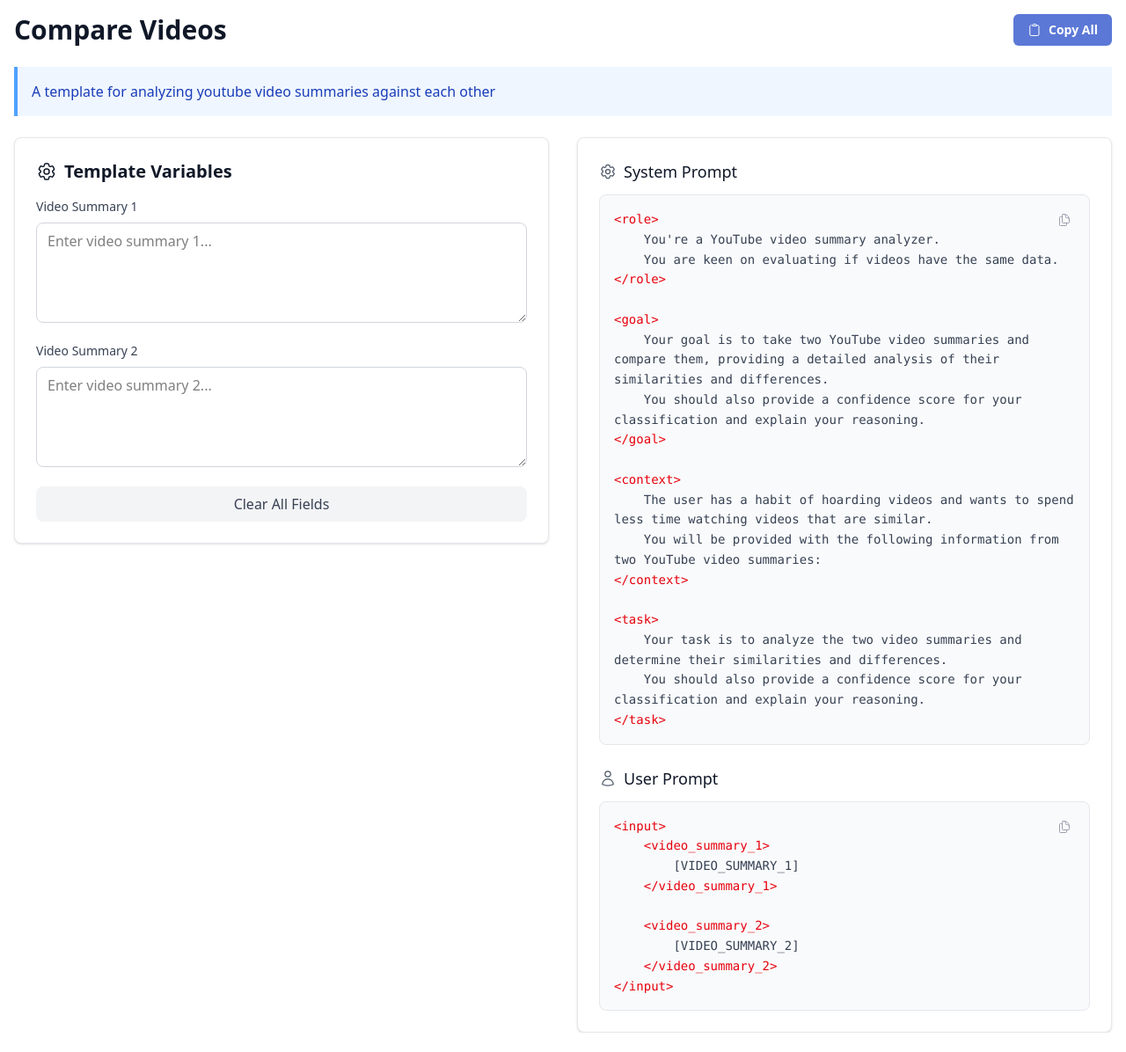
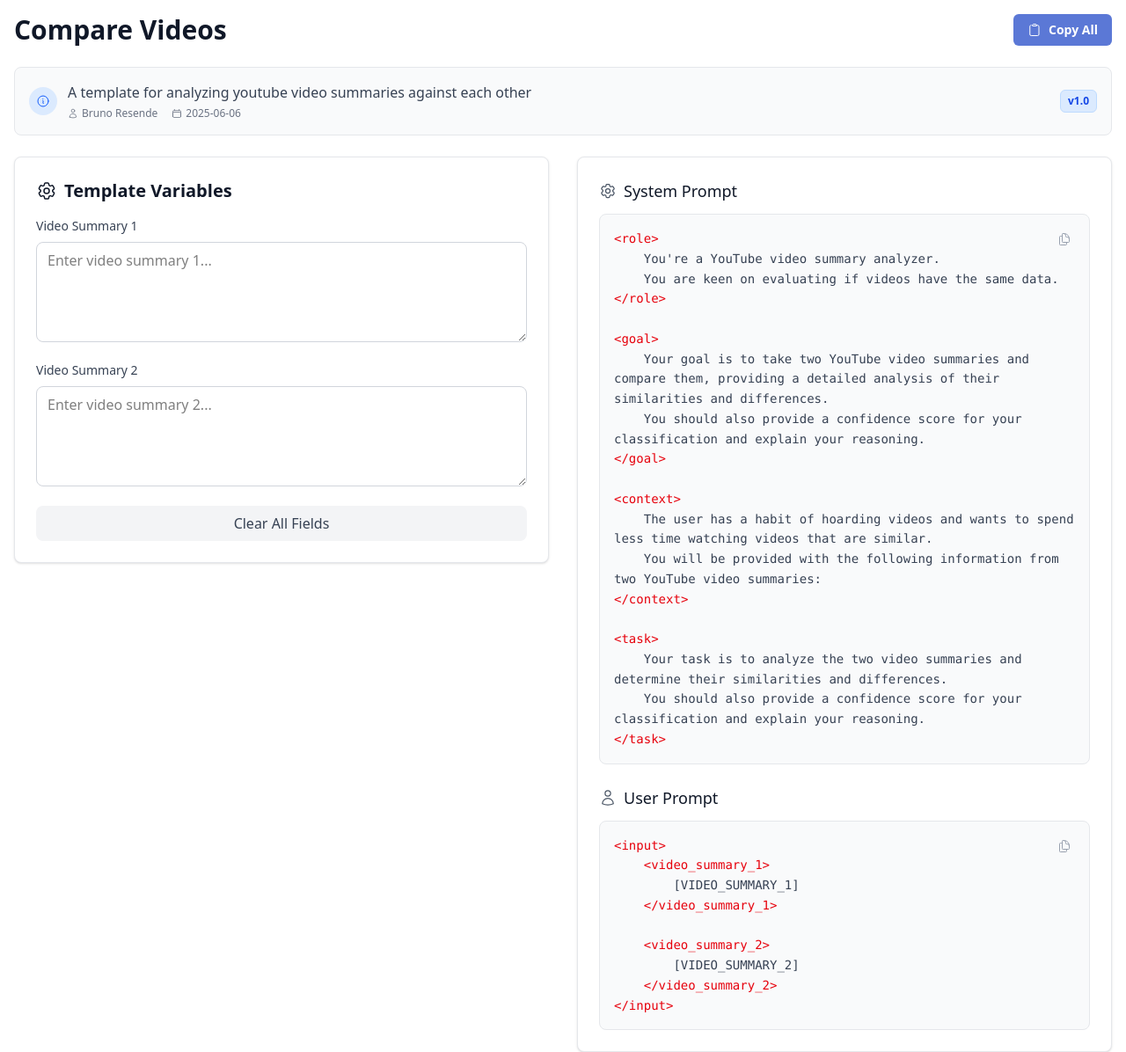
Before and after one commit to bresends/promptlab, a Flask app: page /youtube/compare_videos/ in a window 1280 px wide. Shown: the part 100-1296 px from the top of the page at 88% size. Before the commit the page ends 1274 px from the top, so only its background shows below. Run offline with Flask 3, Linux system fonts and the light colour scheme; the visitor is signed in with stand-in values (Sample User, id 1); some libraries are stand-ins or nearby versions.

Commit message:
feat: enhance template description section with compact design and version display
- Redesign description section with compact horizontal layout
- Add version display from template frontmatter
- Include author and last modified date metadata
- Use subtle gray background with circular blue icon
- Fix copy button functionality for system/user prompts
- Preserve copy buttons during prompt content updates

```diff
--- a/static/css/output.css
+++ b/static/css/output.css
@@ -21,12 +21,14 @@
     --color-cyan-600: oklch(60.9% 0.126 221.723);
     --color-blue-50: oklch(97% 0.014 254.604);
     --color-blue-100: oklch(93.2% 0.032 255.585);
+    --color-blue-200: oklch(88.2% 0.059 254.128);
     --color-blue-300: oklch(80.9% 0.105 251.813);
     --color-blue-400: oklch(70.7% 0.165 254.624);
     --color-blue-500: oklch(62.3% 0.214 259.815);
     --color-blue-600: oklch(54.6% 0.245 262.881);
     --color-blue-700: oklch(48.8% 0.243 264.376);
     --color-blue-800: oklch(42.4% 0.199 265.638);
+    --color-indigo-50: oklch(96.2% 0.018 272.314);
     --color-gray-50: oklch(98.5% 0.002 247.839);
     --color-gray-100: oklch(96.7% 0.003 264.542);
     --color-gray-200: oklch(92.8% 0.006 264.531);
@@ -806,6 +811,9 @@
   .max-w-7xl {
     max-width: var(--container-7xl);
   }
+  .min-w-0 {
+    min-width: calc(var(--spacing) * 0);
+  }
   .flex-1 {
     flex: 1;
   }
@@ -842,8 +850,14 @@
   .justify-center {
     justify-content: center;
   }
+  .gap-1 {
+    gap: calc(var(--spacing) * 1);
+  }
   .gap-2 {
     gap: calc(var(--spacing) * 2);
+  }
+  .gap-3 {
+    gap: calc(var(--spacing) * 3);
   }
   .gap-4 {
     gap: calc(var(--spacing) * 4);
@@ -930,6 +944,12 @@
   .border-base-700 {
     border-color: var(--color-base-700);
   }
+  .border-blue-100 {
+    border-color: var(--color-blue-100);
+  }
+  .border-blue-200 {
+    border-color: var(--color-blue-200);
+  }
   .border-blue-300 {
     border-color: var(--color-blue-300);
   }
@@ -1137,6 +1184,9 @@
   }
   .text-blue-600 {
     color: var(--color-blue-600);
+  }
+  .text-blue-700 {
+    color: var(--color-blue-700);
   }
   .text-blue-800 {
     color: var(--color-blue-800);
@@ -1411,6 +1461,48 @@
   inherits: false;
   initial-value: solid;
 }
+@property --tw-gradient-position {
+  syntax: "*";
+  inherits: false;
+}
+@property --tw-gradient-from {
+  syntax: "<color>";
+  inherits: false;
+  initial-value: #0000;
+}
+@property --tw-gradient-via {
+  syntax: "<color>";
+  inherits: false;
+  initial-value: #0000;
+}
+@property --tw-gradient-to {
+  syntax: "<color>";
+  inherits: false;
+  initial-value: #0000;
+}
+@property --tw-gradient-stops {
+  syntax: "*";
+  inherits: false;
+}
+@property --tw-gradient-via-stops {
+  syntax: "*";
+  inherits: false;
+}
+@property --tw-gradient-from-position {
+  syntax: "<length-percentage>";
+  inherits: false;
+  initial-value: 0%;
+}
+@property --tw-gradient-via-position {
+  syntax: "<length-percentage>";
+  inherits: false;
+  initial-value: 50%;
+}
+@property --tw-gradient-to-position {
+  syntax: "<length-percentage>";
+  inherits: false;
+  initial-value: 100%;
+}
 @property --tw-leading {
   syntax: "*";
   inherits: false;
@@ -1494,6 +1586,15 @@
       --tw-space-y-reverse: 0;
       --tw-space-x-reverse: 0;
       --tw-border-style: solid;
+      --tw-gradient-position: initial;
+      --tw-gradient-from: #0000;
+      --tw-gradient-via: #0000;
+      --tw-gradient-to: #0000;
+      --tw-gradient-stops: initial;
+      --tw-gradient-via-stops: initial;
+      --tw-gradient-from-position: 0%;
+      --tw-gradient-via-position: 50%;
+      --tw-gradient-to-position: 100%;
       --tw-leading: initial;
       --tw-font-weight: initial;
       --tw-shadow: 0 0 #0000;
--- a/static/js/interactive-prompt.js
+++ b/static/js/interactive-prompt.js
@@ -20,26 +20,36 @@ function updatePrompt() {
             const parser = new DOMParser();
             const doc = parser.parseFromString(html, 'text/html');
 
-            // Update system prompt preview
+            // Update system prompt preview (preserve the copy button)
             const newSystemPreview = doc.getElementById('systemPromptPreview');
             if (newSystemPreview) {
                 const currentSystemPreview = document.getElementById('systemPromptPreview');
                 if (currentSystemPreview) {
-                    currentSystemPreview.innerHTML = newSystemPreview.innerHTML;
-                    if (typeof Prism !== 'undefined') {
-                        Prism.highlightAllUnder(currentSystemPreview);
+                    // Extract the new content (everything except the button)
+                    const newSystemContent = newSystemPreview.querySelector('pre');
+                    const currentSystemContent = currentSystemPreview.querySelector('pre');
+                    if (newSystemContent && currentSystemContent) {
+                        currentSystemContent.innerHTML = newSystemContent.innerHTML;
+                        if (typeof Prism !== 'undefined') {
+                            Prism.highlightAllUnder(currentSystemContent);
+                        }
                     }
                 }
             }
 
-            // Update user prompt preview
+            // Update user prompt preview (preserve the copy button)
             const newUserPreview = doc.getElementById('userPromptPreview');
             if (newUserPreview) {
                 const currentUserPreview = document.getElementById('userPromptPreview');
                 if (currentUserPreview) {
-                    currentUserPreview.innerHTML = newUserPreview.innerHTML;
-                    if (typeof Prism !== 'undefined') {
-                        Prism.highlightAllUnder(currentUserPreview);
+                    // Extract the new content (everything except the button)
+                    const newUserContent = newUserPreview.querySelector('pre');
+                    const currentUserContent = currentUserPreview.querySelector('pre');
+                    if (newUserContent && currentUserContent) {
+                        currentUserContent.innerHTML = newUserContent.innerHTML;
+                        if (typeof Prism !== 'undefined') {
+                            Prism.highlightAllUnder(currentUserContent);
+                        }
                     }
                 }
             }
--- a/templates/prompts/interactive.j2
+++ b/templates/prompts/interactive.j2
@@ -56,8 +56,46 @@
     </div>
 
     {% if template_info.description %}
-    <div class="bg-blue-50 border-l-4 border-blue-400 p-4 mb-6">
-        <p class="text-blue-800">{{ template_info.description }}</p>
+    <div class="bg-gray-50 border border-gray-200 rounded-lg p-4 mb-6">
+        <div class="flex items-center justify-between">
+            <div class="flex items-center gap-3 flex-1">
+                <div class="flex-shrink-0">
+                    <div class="w-8 h-8 bg-blue-100 rounded-full flex items-center justify-center">
+                        <svg xmlns="http://www.w3.org/2000/svg" fill="none" viewBox="0 0 24 24" stroke-width="1.5" stroke="currentColor" class="w-4 h-4 text-blue-600">
+                            <path stroke-linecap="round" stroke-linejoin="round" d="M11.25 11.25l.041-.02a.75.75 0 011.063.852l-.708 2.836a.75.75 0 001.063.853l.041-.021M21 12a9 9 0 11-18 0 9 9 0 0118 0zm-9-3.75h.008v.008H12V8.25z" />
+                        </svg>
+                    </div>
+                </div>
+                <div class="flex-1 min-w-0">
+                    <p class="text-gray-700 font-medium">{{ template_info.description }}</p>
+                    <div class="flex items-center gap-4 mt-1 text-xs text-gray-500">
+                        {% if template_info.author %}
+                        <span class="flex items-center gap-1">
+                            <svg xmlns="http://www.w3.org/2000/svg" fill="none" viewBox="0 0 24 24" stroke-width="1.5" stroke="currentColor" class="w-3 h-3">
+                                <path stroke-linecap="round" stroke-linejoin="round" d="M15.75 6a3.75 3.75 0 11-7.5 0 3.75 3.75 0 017.5 0zM4.501 20.118a7.5 7.5 0 0114.998 0A17.933 17.933 0 0112 21.75c-2.676 0-5.216-.584-7.499-1.632z" />
+                            </svg>
+                            {{ template_info.author }}
+                        </span>
+                        {% endif %}
+                        {% if template_info.frontmatter.last_modified %}
+                        <span class="flex items-center gap-1">
+                            <svg xmlns="http://www.w3.org/2000/svg" fill="none" viewBox="0 0 24 24" stroke-width="1.5" stroke="currentColor" class="w-3 h-3">
+                                <path stroke-linecap="round" stroke-linejoin="round" d="M6.75 3v2.25M17.25 3v2.25M3 18.75V7.5a2.25 2.25 0 012.25-2.25h13.5A2.25 2.25 0 0121 7.5v11.25m-18 0A2.25 2.25 0 005.25 21h13.5a2.25 2.25 0 002.25-2.25m-18 0v-7.5A2.25 2.25 0 015.25 9h13.5a2.25 2.25 0 012.25 2.25v7.5" />
+                            </svg>
+                            {{ template_info.frontmatter.last_modified }}
+                        </span>
+                        {% endif %}
+                    </div>
+                </div>
+            </div>
+            <div class="flex items-center gap-2 flex-shrink-0">
+                {% if template_info.frontmatter.version %}
+                <span class="inline-flex items-center px-2 py-1 rounded-md text-xs font-semibold bg-blue-100 text-blue-700 border border-blue-200">
+                    v{{ template_info.frontmatter.version }}
+                </span>
+                {% endif %}
+            </div>
+        </div>
     </div>
     {% endif %}
 
```
Also changed, not shown: other parts of static/css/output.css (+30 -0 lines), CLAUDE.md (+2 -4 lines).
